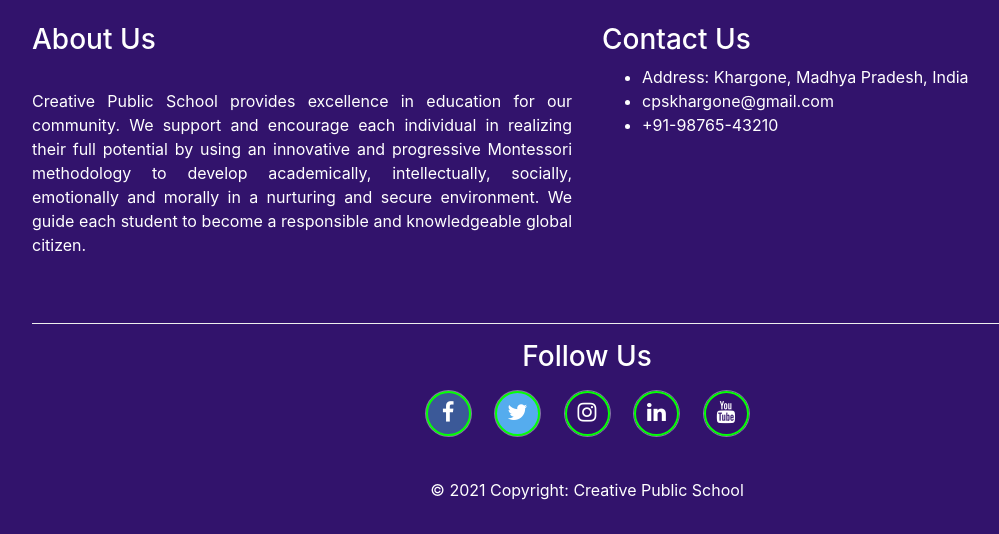
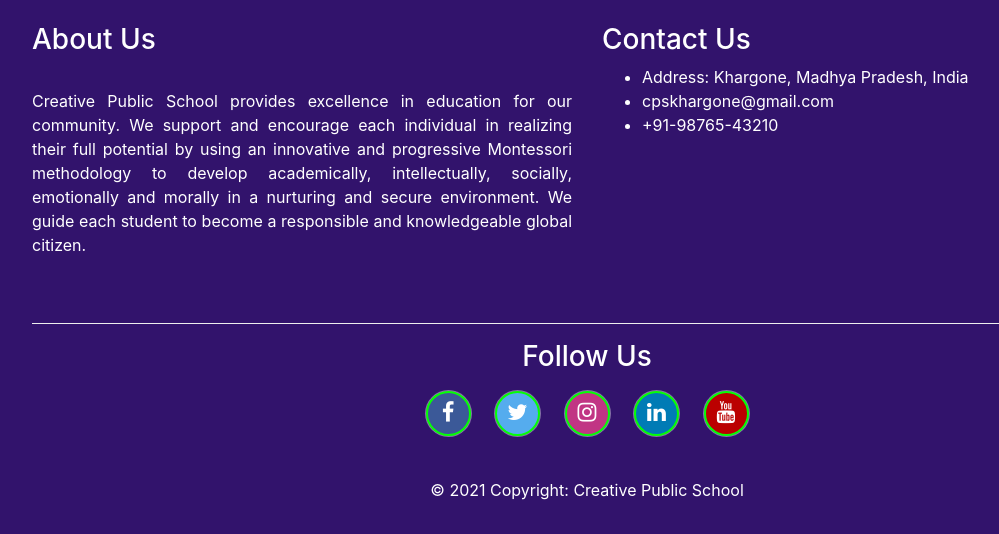
Before and after one commit to sujitmanagre/school_management_project, a Django app: page / in a window 1280 px wide. Shown: the part 3068-3602 px from the top of the page, without its empty margins (53-1052 px from the left). Run offline with Django 3.2, Linux system fonts and the light colour scheme; data comes from the database, SQL or seed files in the repository; some libraries are stand-ins or nearby versions.

Commit message:
Update styles.css

```diff
--- a/static/styles.css
+++ b/static/styles.css
@@ -291,5 +291,17 @@ footer{
   background: #55ACEE;
   color: white;
 }
+#instagram{
+  background: #C13584;
+  color: white;
+}
+#linkedin{
+  background: #007bb5;
+  color: white;
+}
+#youtube{
+  background: #bb0000;
+  color: white;
+}
 
 /* --------------------------------------------------------------*/
```
